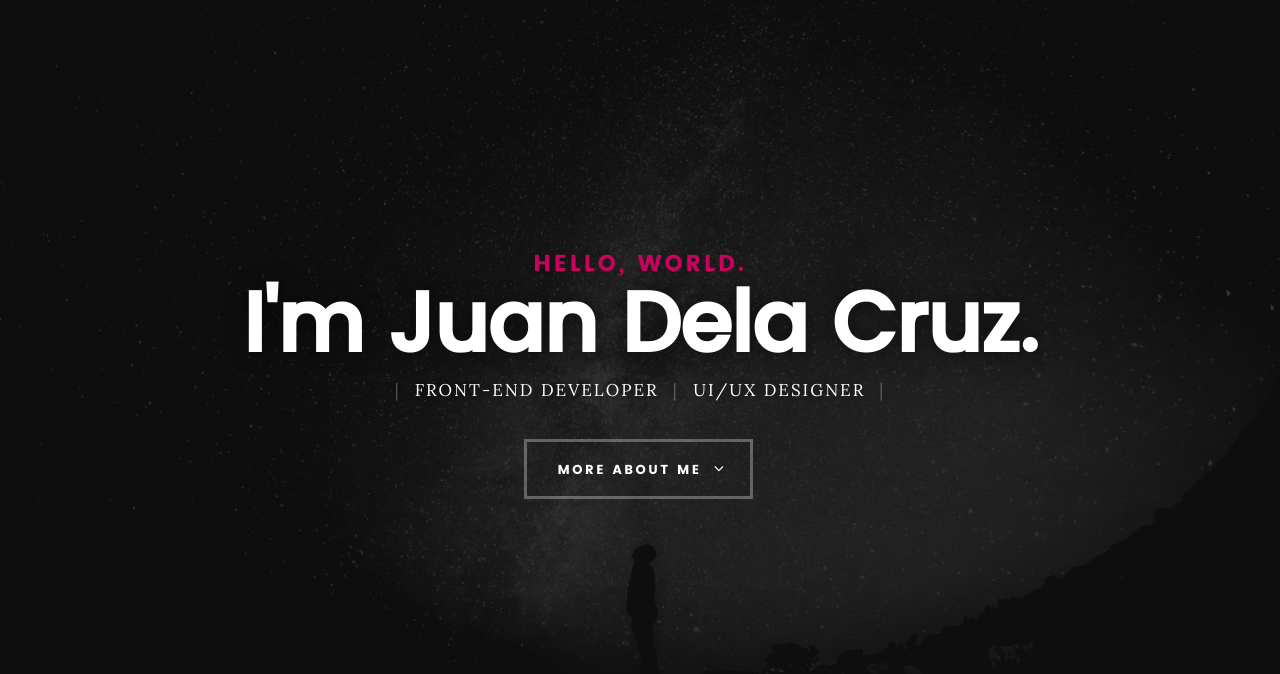
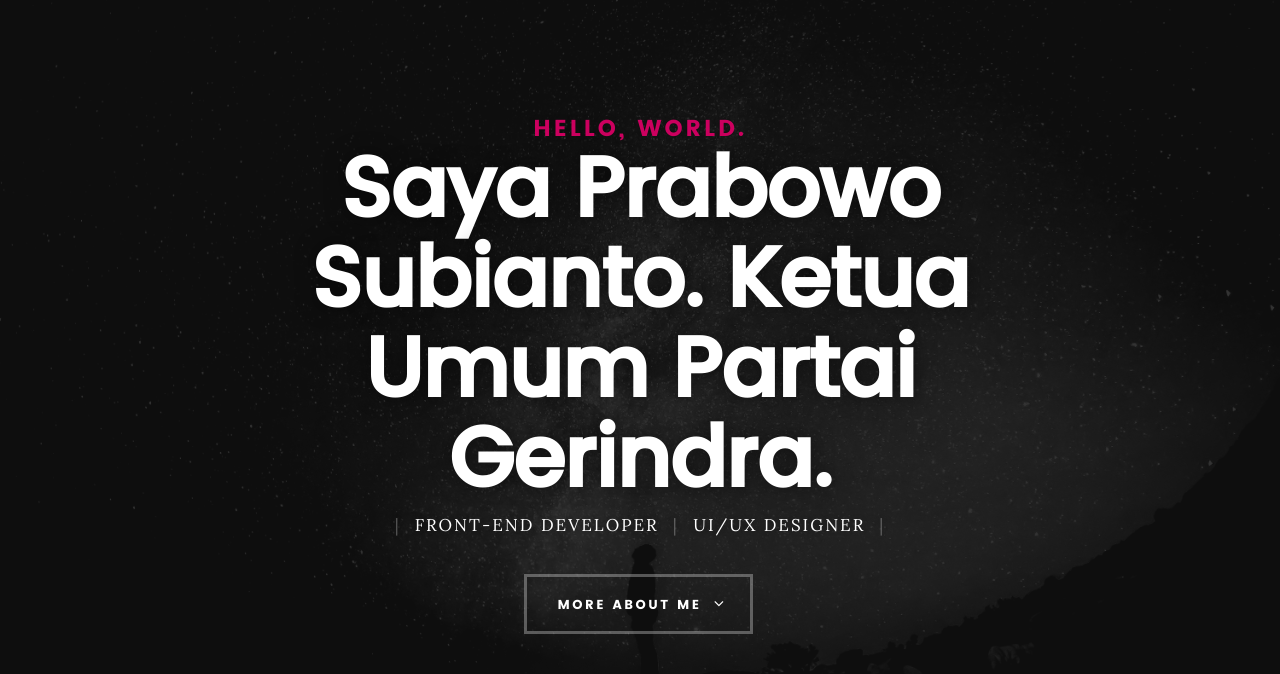
Before and after one commit to simple1809/simple1809.github.io, a plain HTML site: page index.html in a window 1280 px wide. Shown: the top 674 px of the page. Drawn offline with Linux system fonts and the light colour scheme; files whose address does not match are found by name.

Commit message:
Second commit

```diff
--- a/index.html
+++ b/index.html
@@ -43,7 +43,7 @@
    			<div class="col-twelve">
 
 	   			<h5>Hello, World.</h5>
-	   			<h1>I'm Juan Dela Cruz.</h1>
+	   			<h1>Saya Prabowo Subianto. Ketua Umum Partai Gerindra.</h1>
 
 	   			<p class="intro-position">
 	   				<span>Front-end Developer</span>
```
